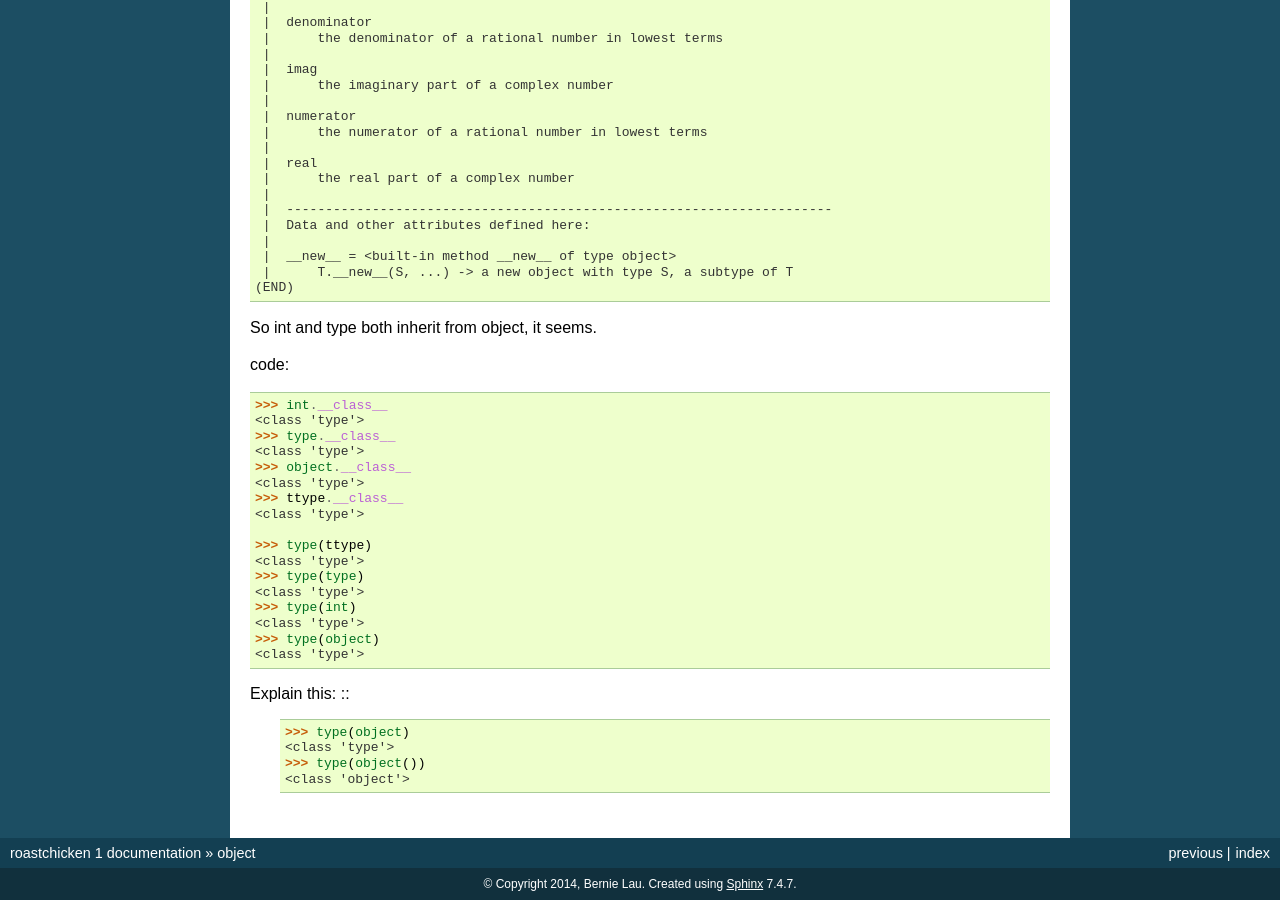
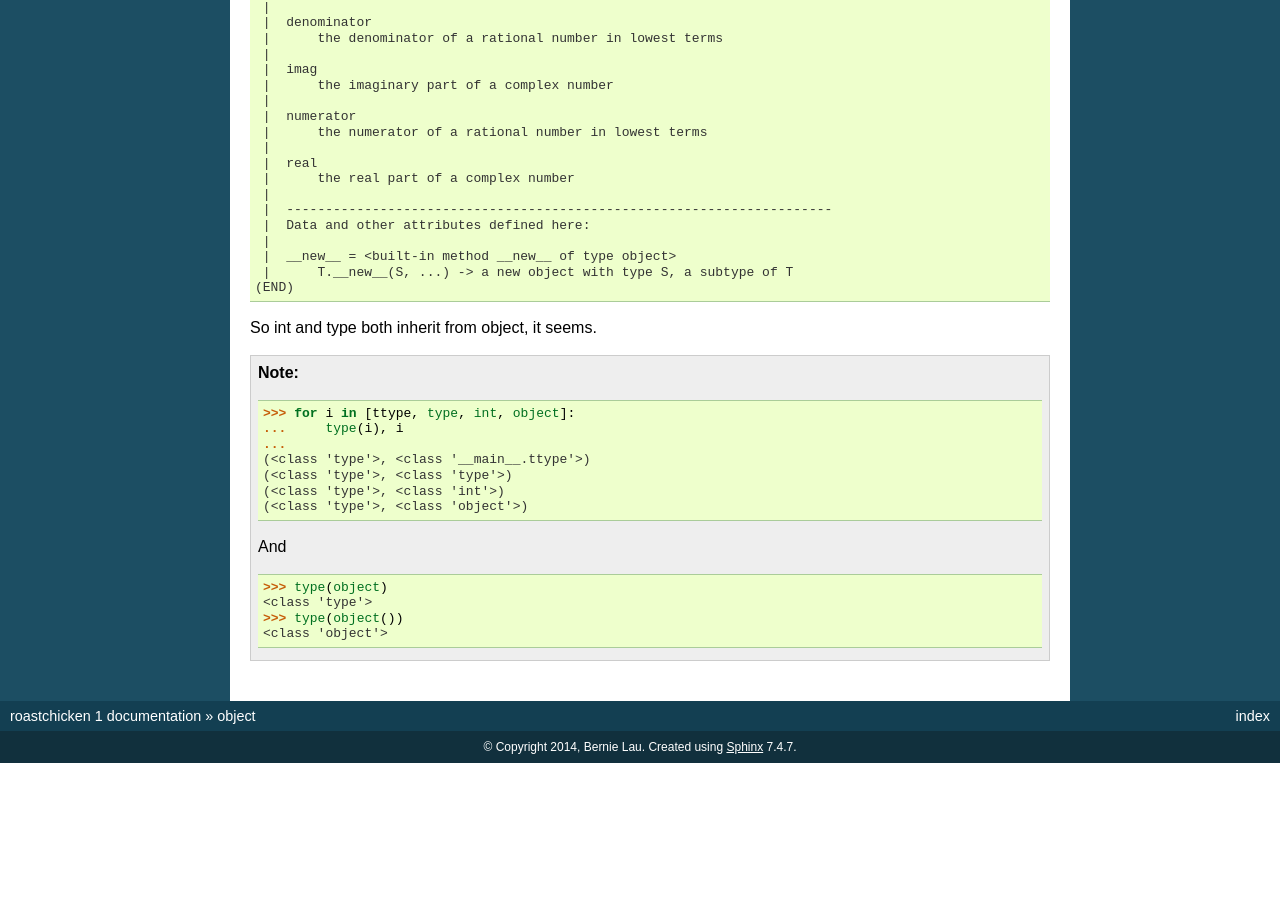
Before and after one commit to launerbie/roastchicken, a Sphinx documentation site: the page built from docs/source/objects.rst, in a window 1280 px wide and 900 px high, scrolled down 1507 px. Built offline with Sphinx 7.4.7, drawn with Linux system fonts in a browser that asks for light colours; formulas are drawn with MathJax 3; after the commit the page ends 2270 px from its top, so only the background shows below that; some of the changed text lies outside the part shown.

```diff
--- a/docs/source/index.rst
+++ b/docs/source/index.rst
@@ -13,7 +13,7 @@
 
    intro
    sphinx_examples
-   objects
+   ingredients
 
 
 
--- a/docs/source/objects.rst
+++ b/docs/source/objects.rst
@@ -115,28 +115,22 @@
 
 So int and type both inherit from object, it seems.
 
-code::
+.. note ::
 
-    >>> int.__class__
-    <class 'type'>
-    >>> type.__class__
-    <class 'type'>
-    >>> object.__class__
-    <class 'type'>
-    >>> ttype.__class__
-    <class 'type'>
+    ::
 
-    >>> type(ttype)
-    <class 'type'>
-    >>> type(type)
-    <class 'type'>
-    >>> type(int)
-    <class 'type'>
-    >>> type(object)
-    <class 'type'>
+        >>> for i in [ttype, type, int, object]:
+        ...     type(i), i
+        ...
+        (<class 'type'>, <class '__main__.ttype'>)
+        (<class 'type'>, <class 'type'>)
+        (<class 'type'>, <class 'int'>)
+        (<class 'type'>, <class 'object'>)
 
-Explain this: ::
-    >>> type(object)
-    <class 'type'>
-    >>> type(object())
-    <class 'object'>
+
+    And ::
+
+        >>> type(object)
+        <class 'type'>
+        >>> type(object())
+        <class 'object'>
```
